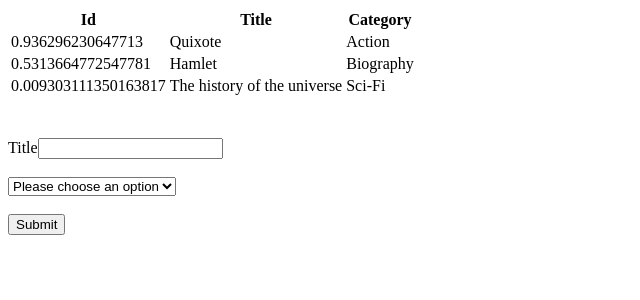
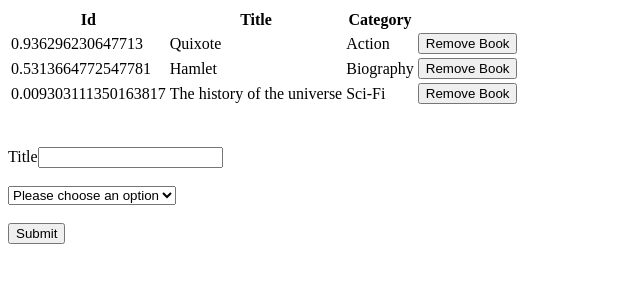
Before and after one commit to Zappat0n/bookstore, a React (Create React App) app: page / in a window 1280 px wide. Shown: the top 300 px of the page, without its empty margins (0-640 px from the left). Built offline with nearby package versions, Linux system fonts and the light colour scheme.

Commit message:
Add button to Book

```diff
--- a/src/components/Book.js
+++ b/src/components/Book.js
@@ -2,18 +2,21 @@ import React from 'react';
 import PropTypes from 'prop-types';
 
 const Book = (props) => {
-  const { book } = props;
+  const { book, handleChange } = props;
+
   return (
     <tr>
       <td>{book.id}</td>
       <td>{book.title}</td>
       <td>{book.category}</td>
+      <td><button type="button" onClick={(event) => handleChange(event, book)}>Remove Book</button></td>
     </tr>
   );
 };
 
 Book.propTypes = {
   book: PropTypes.instanceOf(Object).isRequired,
+  handleChange: PropTypes.func.isRequired,
 };
 
 export default Book;
```
